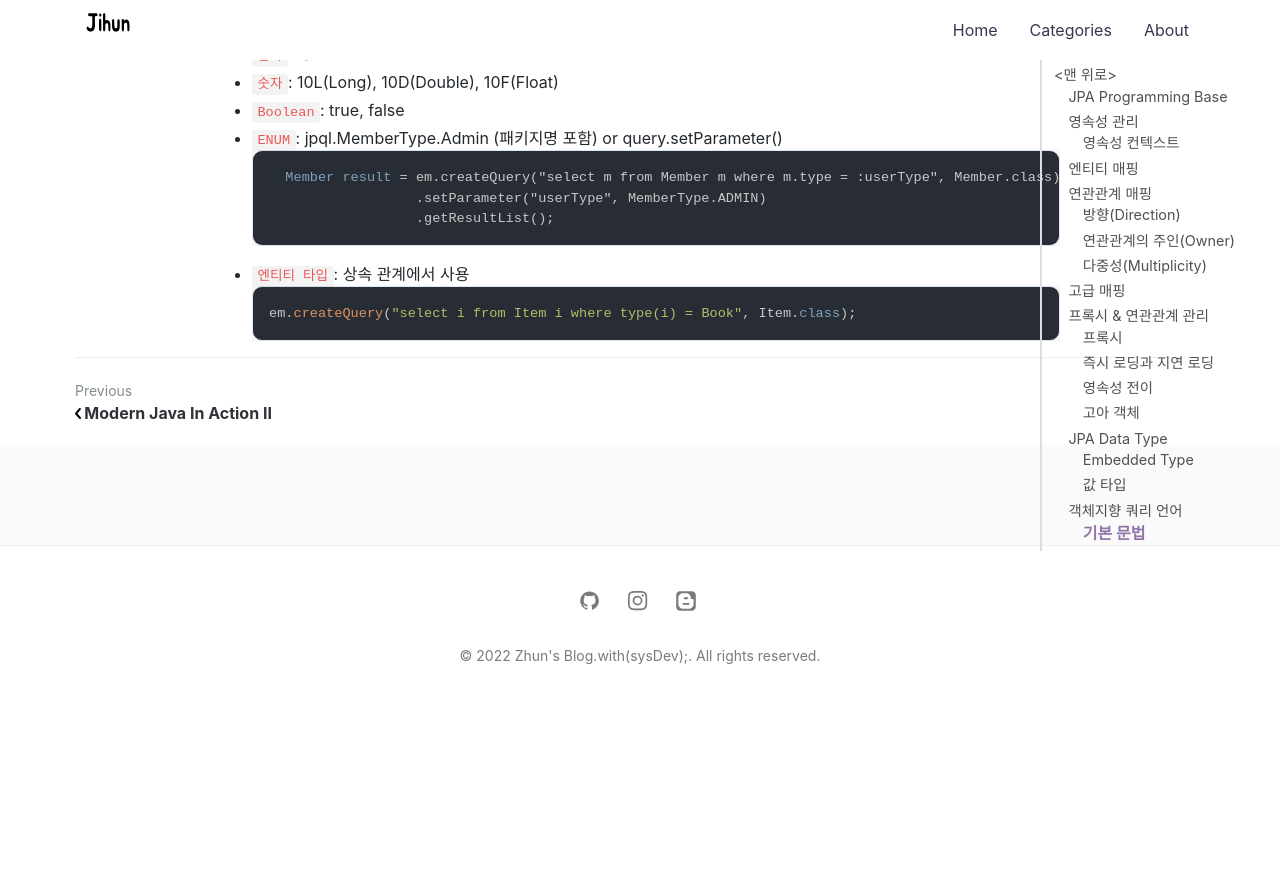
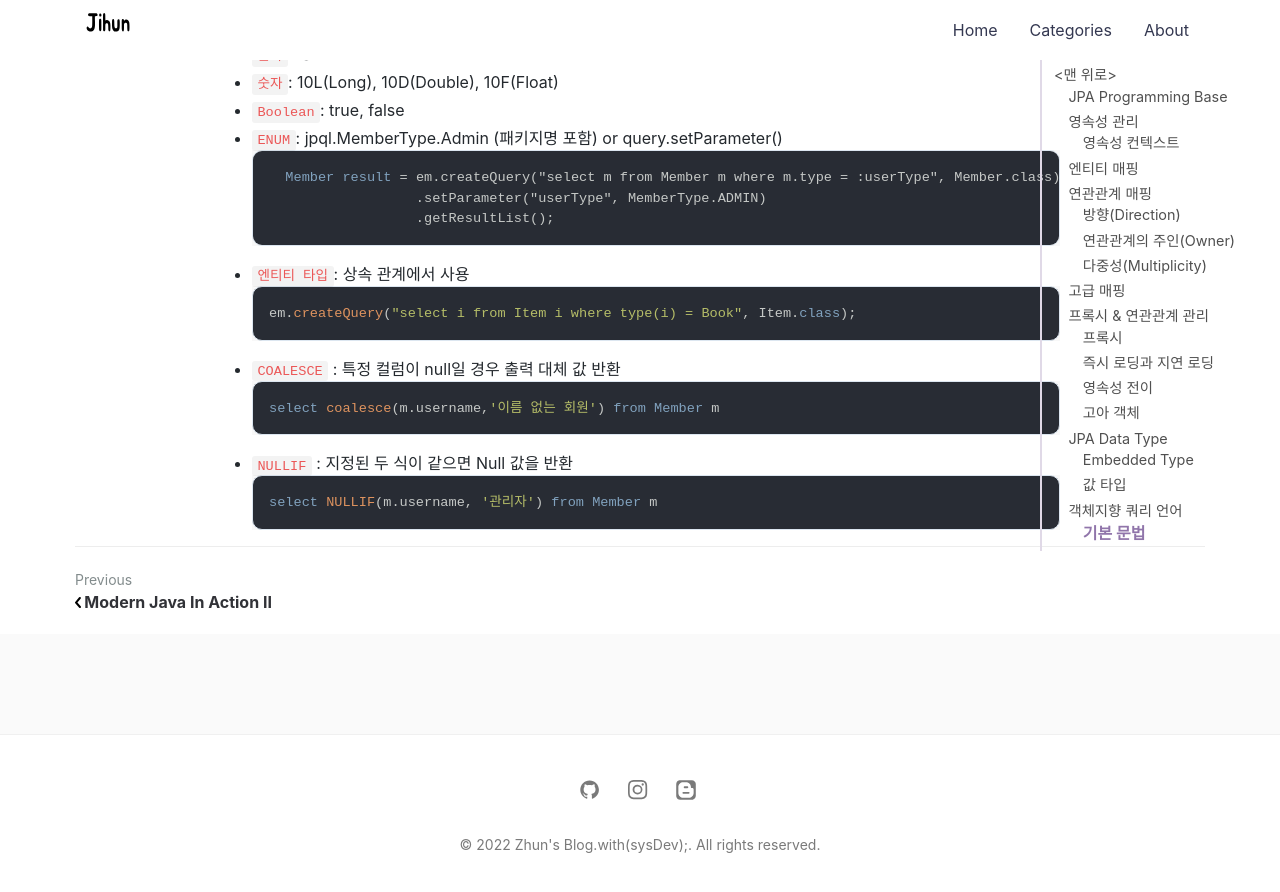
Before and after one commit to jihunparkme/jihunparkme.github.io, a Jekyll site: the page built from _posts/2022-03-29-JPA-Programming-base.md, in a window 1280 px wide and 900 px high, scrolled down 25893 px. Shown: the top 892 px of the window. Built offline with Jekyll 4.4.1, drawn with Linux system fonts in a browser that asks for light colours; nearby versions of some CDN libraries; comment, search, counter and statistics services are not loaded; before the commit the page ends 26604 px from its top, so only the background shows below that.

Commit message:
[객체지향 쿼리 언어1] 조건식

````diff
--- a/_posts/2022-03-29-JPA-Programming-base.md
+++ b/_posts/2022-03-29-JPA-Programming-base.md
@@ -1081,3 +1081,11 @@ where m.age > (select avg(m2.age) from Member m2)
   ```java
   em.createQuery("select i from Item i where type(i) = Book", Item.class);
   ```
+- `COALESCE` : 특정 컬럼이 null일 경우 출력 대체 값 반환
+  ```java
+  select coalesce(m.username,'이름 없는 회원') from Member m
+  ```
+- `NULLIF` : 지정된 두 식이 같으면 Null 값을 반환
+  ```java
+  select NULLIF(m.username, '관리자') from Member m
+  ```
````
